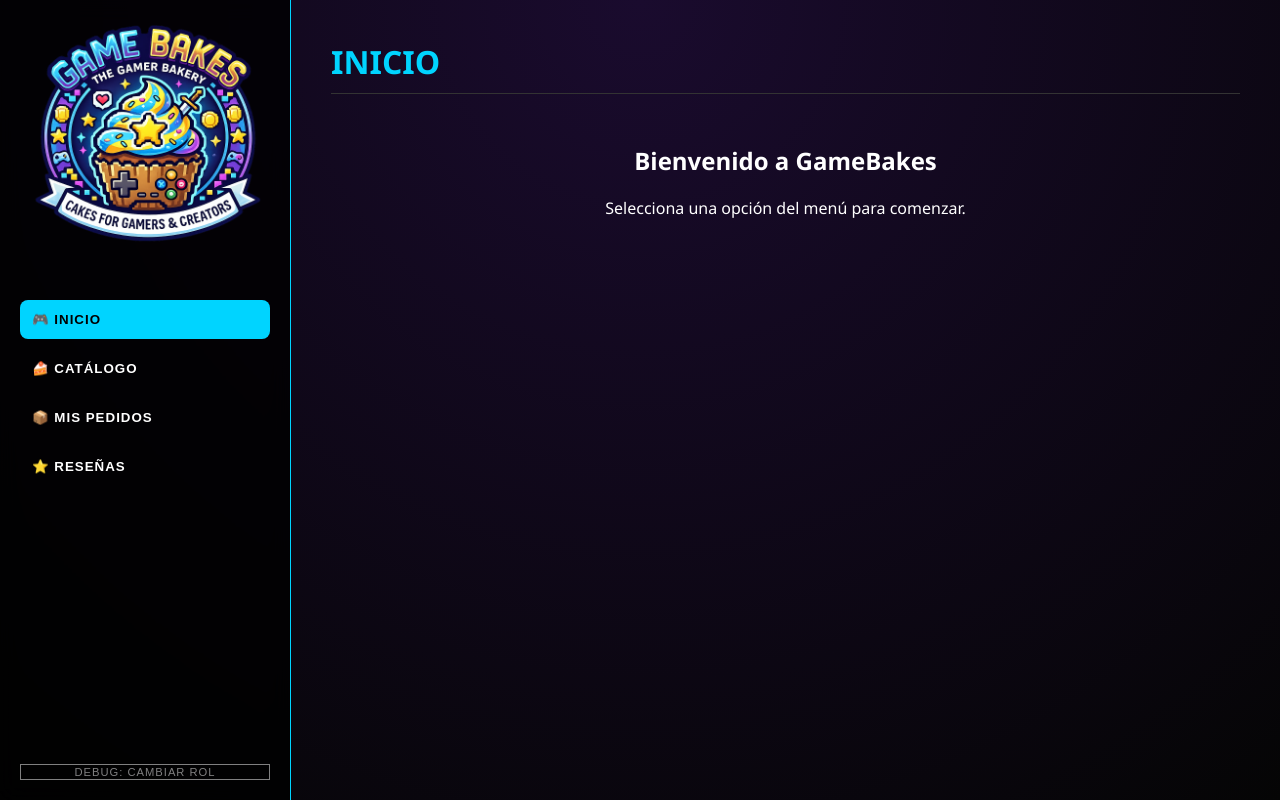
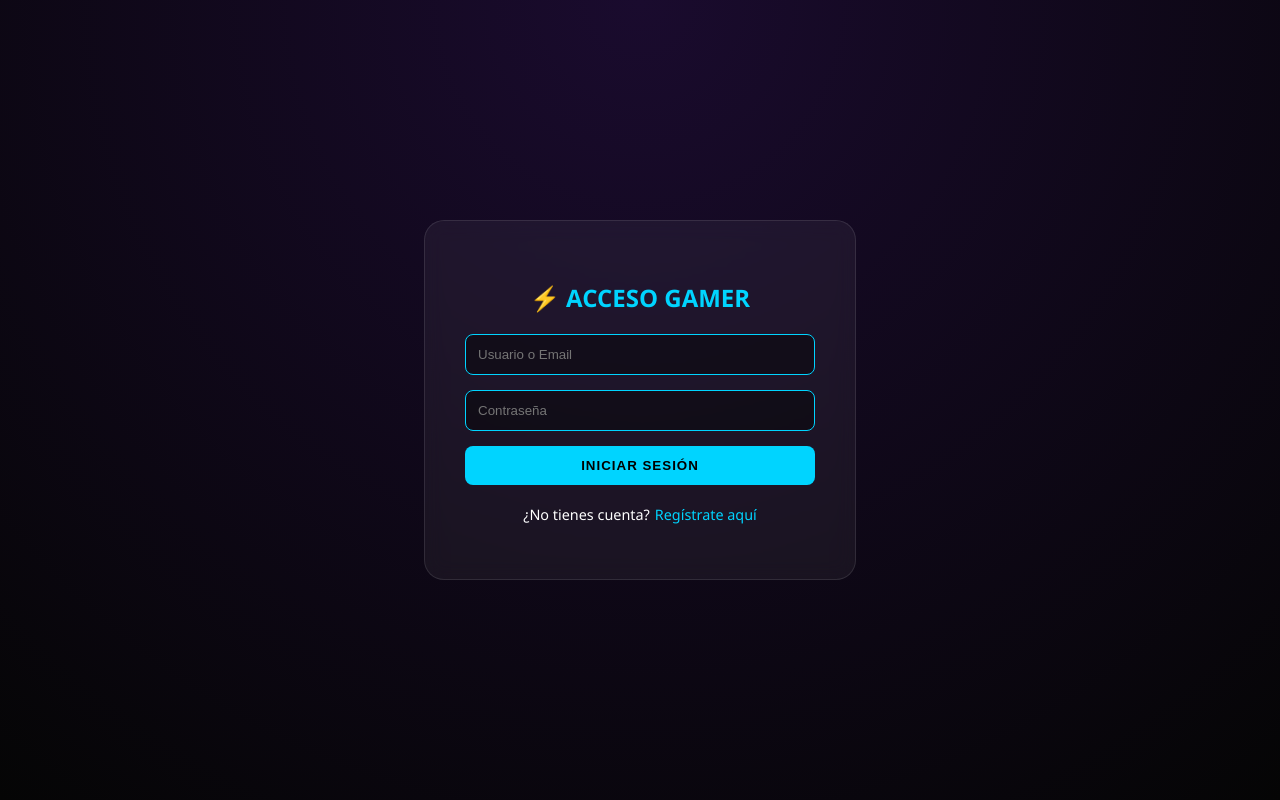
Before and after one commit to FrancoM27/FullStack_3, a React (Vite) app in the folder gamebakes-web/: page / in a window 1280 px wide. Built offline with nearby package versions, Linux system fonts and the light colour scheme.

Commit message:
Front microservicio usuarios funcional conectado con back

```diff
--- a/gamebakes-web/src/App.jsx
+++ b/gamebakes-web/src/App.jsx
@@ -1,12 +1,32 @@
-import React, { useState } from 'react'
+import React, { useState, useEffect } from 'react'
 import SeguimientoPedidos from './componentes/seguimiento_pedidos/SeguimientoPedidos'
 import ResenasProducto from './componentes/resenas/ResenasProducto'
 import logo from './assets/logo_gamebakes.png'
+import Login from './componentes/autenticacion/Login'
+import Registro from './componentes/autenticacion/Registro'
 
 function App() {
-  // Cuando tengamos el backend, esto vendrá del Login
-  const [usuario, setUsuario] = useState({ loggedIn: true, rol: 'cliente' });
+  const [usuario, setUsuario] = useState({ loggedIn: false, rol: 'cliente' });
+  const [mostrarRegistro, setMostrarRegistro] = useState(false);
   const [seccionActiva, setSeccionActiva] = useState('inicio');
+
+    useEffect(() => {
+        const token = localStorage.getItem('token');
+        if (token) {
+            // Por ahora confiamos en que el token existe,
+            // más adelante podrías validar si expiró.
+            setUsuario({ loggedIn: true, rol: 'cliente' });
+        }
+    }, []);
+
+    if (!usuario.loggedIn) {
+        return mostrarRegistro
+            ? <Registro alVolverAlLogin={() => setMostrarRegistro(false)} />
+            : <Login
+                onLoginSuccess={() => setUsuario({ loggedIn: true, rol: 'cliente' })}
+                alCambiarARegistro={() => setMostrarRegistro(true)}
+            />
+    }
 
   const colorCian = '#00d4ff';
   const colorMorado = '#9b59b6';
--- /dev/null
+++ b/gamebakes-web/src/componentes/autenticacion/Login.jsx
@@ -0,0 +1,60 @@
+import React, { useState } from 'react';
+
+
+export default function Login({ onLoginSuccess, alCambiarARegistro }) {
+    const [datos, setDatos] = useState({ identifier: '', password: '' });
+    const colorCian = '#00d4ff';
+
+    const handleSubmit = async (e) => {
+        e.preventDefault();
+        try {
+            const response = await fetch('http://localhost:8081/api/usuarios/login', {
+                method: 'POST',
+                headers: { 'Content-Type': 'application/json' },
+                body: JSON.stringify(datos)
+            });
+
+            if (response.ok) {
+                const token = await response.text();
+                localStorage.setItem('token', token); // Guardamos el pasaporte
+                onLoginSuccess(); // Avisamos a App.jsx que entramos
+            } else {
+                alert("Usuario o contraseña incorrectos");
+            }
+        } catch (error) {
+            console.error("Error en login:", error);
+        }
+    };
+
+    return (
+        <div style={containerStyle}>
+            <div style={cardStyle}>
+                <h2 style={{ color: colorCian, textAlign: 'center', marginBottom: '20px' }}>⚡ ACCESO GAMER</h2>
+                <form onSubmit={handleSubmit}>
+                    <input
+                        type="text"
+                        placeholder="Usuario o Email"
+                        style={inputStyle}
+                        onChange={(e) => setDatos({...datos, identifier: e.target.value})}
+                    />
+                    <input
+                        type="password"
+                        placeholder="Contraseña"
+                        style={inputStyle}
+                        onChange={(e) => setDatos({...datos, password: e.target.value})}
+                    />
+                    <button type="submit" style={btnStyle}>Iniciar Sesión</button>
+                </form>
+                <p style={{ marginTop: '20px', fontSize: '0.9rem', textAlign: 'center' }}>
+                    ¿No tienes cuenta?
+                    <span onClick={alCambiarARegistro} style={{ color: colorCian, cursor: 'pointer', marginLeft: '5px' }}>Regístrate aquí</span>
+                </p>
+            </div>
+        </div>
+    );
+}
+
+const containerStyle = { display: 'flex', justifyContent: 'center', alignItems: 'center', height: '100vh' };
+const cardStyle = { background: 'rgba(255, 255, 255, 0.05)', padding: '40px', borderRadius: '20px', border: '1px solid rgba(255,255,255,0.1)', backdropFilter: 'blur(10px)', width: '350px' };
+const inputStyle = { width: '100%', padding: '12px', marginBottom: '15px', backgroundColor: 'rgba(0,0,0,0.4)', border: '1px solid #00d4ff', borderRadius: '8px', color: 'white', boxSizing: 'border-box' };
+const btnStyle = { width: '100%', padding: '12px', backgroundColor: '#00d4ff', color: 'black', border: 'none', borderRadius: '8px', fontWeight: 'bold', cursor: 'pointer', textTransform: 'uppercase' };
--- /dev/null
+++ b/gamebakes-web/src/componentes/autenticacion/Registro.jsx
@@ -0,0 +1,42 @@
+import React, { useState } from 'react';
+
+export default function Registro({ alVolverAlLogin }) {
+    const [form, setForm] = useState({ username: '', email: '', password: '', nombreCompleto: '' });
+
+    const handleRegistro = async (e) => {
+        e.preventDefault();
+        const response = await fetch('http://localhost:8081/api/usuarios/registrar', {
+            method: 'POST',
+            headers: { 'Content-Type': 'application/json' },
+            body: JSON.stringify(form)
+        });
+
+        if (response.ok) {
+            alert("¡Cuenta creada con éxito, Guerrero! Ahora inicia sesión.");
+            alVolverAlLogin();
+        } else {
+            alert("Error al registrar. Puede que el usuario o email ya existan.");
+        }
+    };
+
+    return (
+        <div style={containerStyle}>
+            <div style={cardStyle}>
+                <h2 style={{ color: '#00d4ff', textAlign: 'center' }}>📝 NUEVA CUENTA</h2>
+                <form onSubmit={handleRegistro}>
+                    <input type="text" placeholder="Nombre Real" style={inputStyle} onChange={(e) => setForm({...form, nombreCompleto: e.target.value})} />
+                    <input type="text" placeholder="Username" style={inputStyle} onChange={(e) => setForm({...form, username: e.target.value})} />
+                    <input type="email" placeholder="Email" style={inputStyle} onChange={(e) => setForm({...form, email: e.target.value})} />
+                    <input type="password" placeholder="Contraseña" style={inputStyle} onChange={(e) => setForm({...form, password: e.target.value})} />
+                    <button type="submit" style={btnStyle}>Crear Cuenta</button>
+                </form>
+                <button onClick={alVolverAlLogin} style={{ background: 'none', border: 'none', color: '#888', width: '100%', marginTop: '10px', cursor: 'pointer' }}>Volver</button>
+            </div>
+        </div>
+    );
+}
+
+const containerStyle = { display: 'flex', justifyContent: 'center', alignItems: 'center', height: '100vh' };
+const cardStyle = { background: 'rgba(255, 255, 255, 0.05)', padding: '40px', borderRadius: '20px', border: '1px solid rgba(255,255,255,0.1)', backdropFilter: 'blur(10px)', width: '350px' };
+const inputStyle = { width: '100%', padding: '12px', marginBottom: '15px', backgroundColor: 'rgba(0,0,0,0.4)', border: '1px solid #00d4ff', borderRadius: '8px', color: 'white', boxSizing: 'border-box' };
+const btnStyle = { width: '100%', padding: '12px', backgroundColor: '#00d4ff', color: 'black', border: 'none', borderRadius: '8px', fontWeight: 'bold', cursor: 'pointer', textTransform: 'uppercase' };
```
